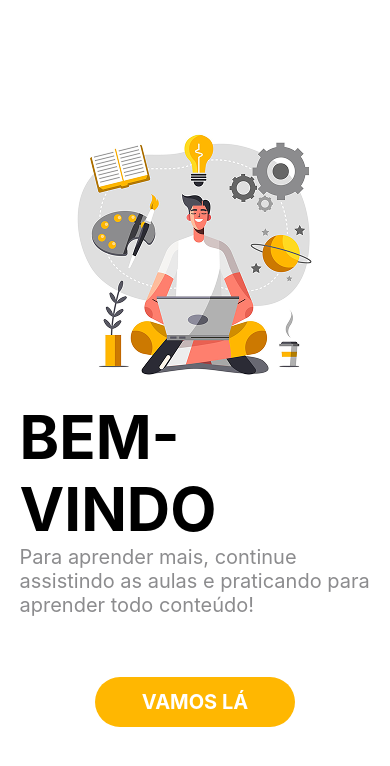
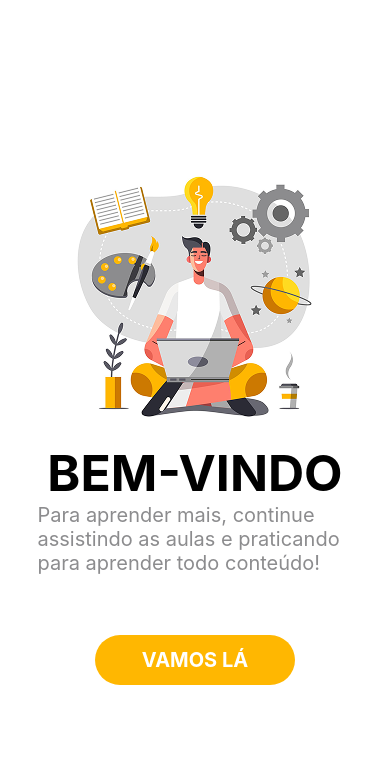
Before and after one commit to Mynameisjohndev/projetoTesteDoCurso, a React Native app: screen / in a window 390 px wide. Shown: the top 766 px of the page. Built offline with nearby package versions, Linux system fonts and the light colour scheme.

Commit message:
feat: configuring styled-components in our application

```diff
--- a/package.json
+++ b/package.json
@@ -11,7 +11,8 @@
   },
   "dependencies": {
     "react": "19.0.0",
-    "react-native": "0.78.2"
+    "react-native": "0.78.2",
+    "styled-components": "^6.1.17"
   },
   "devDependencies": {
     "@babel/core": "^7.25.2",
@@ -27,6 +28,7 @@
     "@types/jest": "^29.5.13",
     "@types/react": "^19.0.0",
     "@types/react-test-renderer": "^19.0.0",
+    "@types/styled-components-react-native": "^5.2.5",
     "eslint": "^8.19.0",
     "jest": "^29.6.3",
     "prettier": "2.8.8",
--- a/src/screens/Welcome/index.tsx
+++ b/src/screens/Welcome/index.tsx
@@ -1,61 +1,23 @@
-import {Image, SafeAreaView, StyleSheet, Text, TouchableOpacity, View} from 'react-native';
+import {Image} from 'react-native';
 import image from '../../assets/imgs/image.png';
+import { Button, Container, Content, SubTitle, TextButton, Title } from './styles';
 
 const Welcome = () => {
   return (
-    <SafeAreaView style={styles.container}>
+    <Container>
       <Image source={image} />
-      <View style={styles.content}>
-        <Text style={styles.title}>BEM-VINDO</Text>
-        <Text style={styles.subtitle}>
+      <Content>
+        <Title>BEM-VINDO</Title>
+        <SubTitle>
           Para aprender mais, continue assistindo as aulas e praticando para
           aprender todo conteúdo!
-        </Text>
-        <TouchableOpacity style={styles.button}>
-          <Text style={styles.textButton}>VAMOS LÁ</Text>
-        </TouchableOpacity>
-      </View>
-    </SafeAreaView>
+        </SubTitle>
+        <Button>
+          <TextButton>VAMOS LÁ</TextButton>
+        </Button>
+      </Content>
+    </Container>
   );
 };
 
-const styles = StyleSheet.create({
-  container:{
-    flex: 1,
-    alignItems: 'center',
-    justifyContent: 'center',
-    backgroundColor: 'white',
-    padding: 20,
-  },
-  content:{
-    alignItems: 'center',
-    justifyContent: 'center',
-    backgroundColor: 'white',
-    width: '90%',
-  },
-  title: {
-    color: 'black',
-    fontWeight:'bold',
-    fontSize: 60,
-  },
-  subtitle: {
-    color: '#8C8C8E',
-    fontSize: 20,
-  },
-  button:{
-    backgroundColor: '#FFB701',
-    alignItems: 'center',
-    justifyContent: 'center',
-    height: 50,
-    width: 200,
-    borderRadius: 25,
-    marginTop: 60,
-  },
-  textButton: {
-    color: '#ffffff',
-    fontWeight: 'bold',
-    fontSize: 20,
-  },
-});
-
 export default Welcome;
--- /dev/null
+++ b/src/screens/Welcome/styles.ts
@@ -0,0 +1,52 @@
+import styled from 'styled-components/native';
+
+const Container = styled.SafeAreaView`
+  flex: 1;
+  align-items: center;
+  justify-content: center;
+  background-color: #FFF;
+  padding: 20px;
+`;
+
+const Content = styled.View`
+  align-items: center;
+  justify-content: center;
+  width: 90%;
+`;
+
+const Title = styled.Text`
+  color: black;
+  font-weight: bold;
+  font-size: 50px;
+`;
+
+const SubTitle = styled.Text`
+  color: #8C8C8E;
+  font-size: 20px;
+`;
+
+const Button = styled.TouchableOpacity`
+  background-color: #FFB701;
+  align-items: center;
+  justify-content: center;
+  height: 50px;
+  width: 200px;
+  border-radius: 25px;
+  margin-top: 60px;
+`;
+
+const TextButton = styled.Text`
+  color: #FFF;
+  font-weight: bold;
+  font-size: 20px;
+`;
+
+
+export {
+  Container,
+  Content,
+  Title,
+  SubTitle,
+  Button,
+  TextButton,
+};
```
Also changed, not shown: 1 other file (tests, documents, lock files or other folders).
